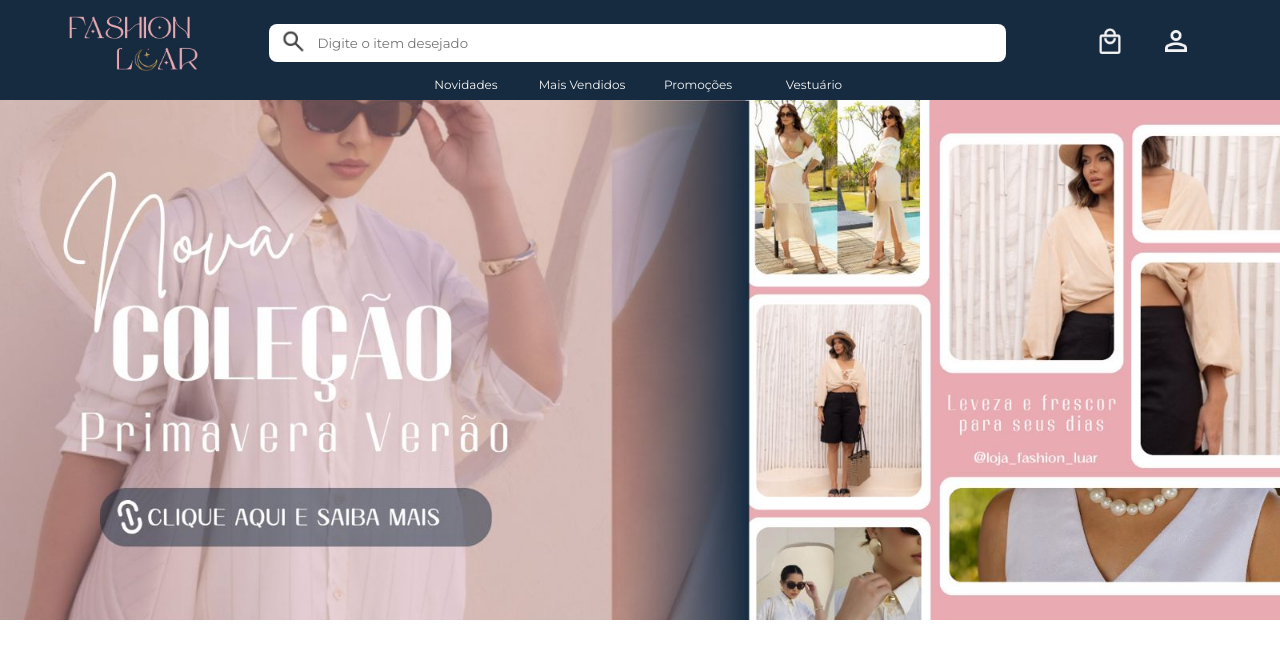
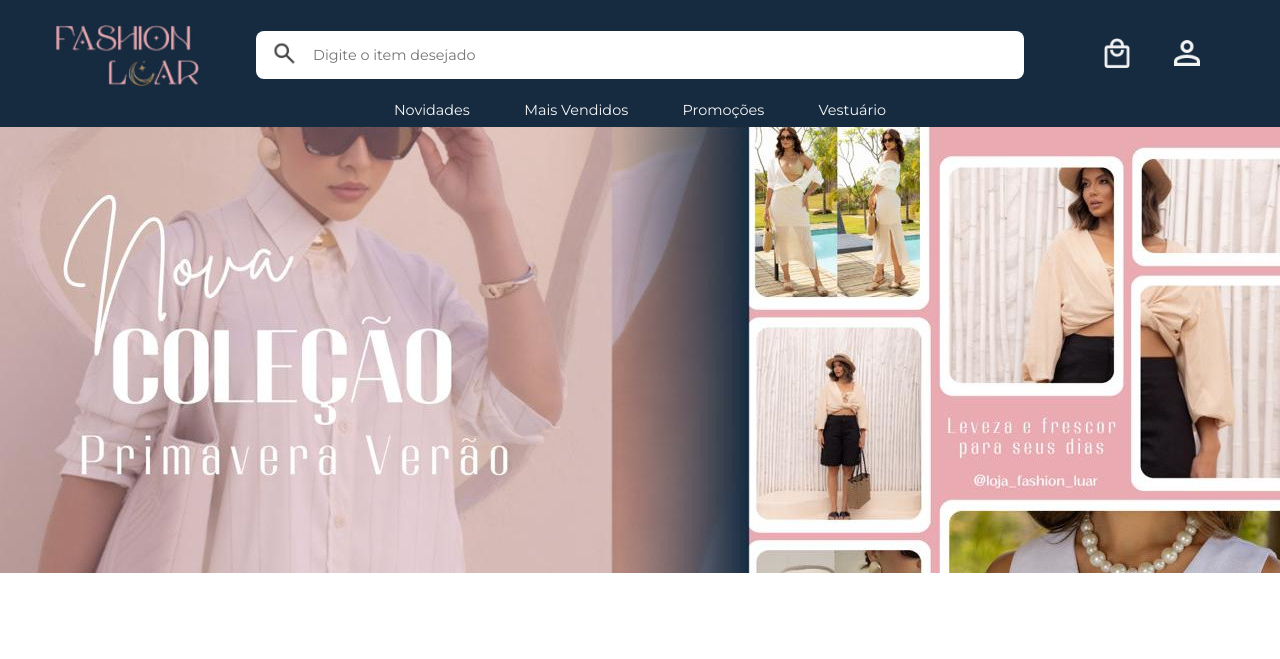
Before and after one commit to EduardaMFerreira/loja_virtual, a PHP site: page / in a window 1280 px wide. Shown: the top 659 px of the page. Run offline with PHP 8.4, Linux system fonts and the light colour scheme.

Commit message:
alteração no header

```diff
--- a/assets/css/style.css
+++ b/assets/css/header.css
@@ -1,33 +1,8 @@
 @charset "UTF-8";
-
-@import url('https://fonts.googleapis.com/css2?family=Krona+One&family=Montserrat:ital,wght@0,100..900;1,100..900&display=swap');
-
-
-:root { /*variáveis de cores tema da página*/
-    --cor-primaria: #000000;
-    --cor-secundaria: #F6F6F6;
-    --cor-terciaria: #162B40;
-    --cor-quartenaria: #D9D9D9;
-    --cor-quintenaria: #E9AAB2;
-    --cor-sexternaria: #3A5872;
-    --cor-hover: #BFA065;
-}
-
-* {
-    /*resetar todo stylo pré definido da css*/
-    margin: 0;
-    padding: 0;
-    font-family: "Montserrat";
-    /**/
-}
-
-body {
-    box-sizing: border-box;
-}
 
 /*Seção do cabeçalho*/
 .cabecalho {
-    width: 100vw;
+    width: 100%;
 }
 
 .cabecalho__conteudo {
@@ -36,23 +11,24 @@ body {
     align-items: center;
     justify-content: space-evenly;
     padding-top: 15px;
+    height: 5em;
 }
 
 .cabecalho__conteudo__imagem {
     background-color: var(--cor-terciaria);
-    width: 130px;
-    height: 56px;
+    width: 9em;
+
 }
 
 .cabecalho__conteudo__pesquisa {
     display: flex;
     align-items: center;
     justify-content: center;
-
+    width: 60%;
 }
 
 .cabecalho__conteudo__pesquisa__lupa {
-    padding: 4px 11px;
+    padding: 9px 15px;
     background-color: #FFFFFF;
     border: none;
     border-radius: 8px 0px 0px 8px;
@@ -64,9 +40,10 @@ body {
 
 .cabecalho__conteudo__pesquisa__barra {
     border: none;
-    width: 43rem; /*43rem*/
-    height: 2.4rem;
+    width: 55rem;
+    height: 3rem;
     border-radius: 0px 8px 8px 0px;
+    font-size: 0.9em;
 }
 
 .cabecalho__conteudo__acesso {
@@ -78,8 +55,8 @@ body {
 }
 
 .cabecalho__conteudo__acesso__imagem {
-    width: 22px;
-    padding: 10px ;
+    width: 26px;
+    padding: 10px;
 }
 
 .cabecalho__conteudo__acesso__imagem:hover {
@@ -92,28 +69,22 @@ body {
     display: flex;
     align-items: center;
     justify-content: center;
+    gap: 3%;
 }
 
 .cabecalho__conteudo__navegacao__link {
     background-color: var(--cor-terciaria);
     color: var(--cor-secundaria);
     text-decoration: none;
-    width: 100px;
     display: flex;
     align-items: center;
     justify-content: center;
     padding: 0.5rem;
     padding-top: 6px;
-    font-size: 0.75rem;
+    font-size: 0.9rem;
 }
 
 .cabecalho__conteudo__navegacao__link:hover {
 
     color: var(--cor-hover);
 }
-
-/*Seção do main*/
-
-.conteudo__imagem {
-    width: 100%;
-}
--- a/index.php
+++ b/index.php
@@ -4,7 +4,7 @@
 <head>
     <meta charset="UTF-8">
     <meta name="viewport" content="width=device-width, initial-scale=1.0">
-    <link rel="stylesheet" href="assets/css/style.css">
+    <link rel="stylesheet" href="./style.css">
     <title>Fashion Luar</title>
 </head>
 <body>
@@ -33,7 +33,7 @@
     </header>
     <main class="conteudo">
         <section>
-            <img class="conteudo__imagem" src="./assets/images/atrativos.jpg" alt="Representação de atrativos">
+            <img class="conteudo__imagem" src="./assets/images/coleção.jpg" alt="Representação de atrativos">
         </section>
         <section id="conteudo__novidades">
 
--- /dev/null
+++ b/style.css
@@ -0,0 +1,33 @@
+@charset "UTF-8";
+@import url("./assets/css/header.css");
+@import url('https://fonts.googleapis.com/css2?family=Krona+One&family=Montserrat:ital,wght@0,100..900;1,100..900&display=swap');
+
+
+:root { /*variáveis de cores tema da página*/
+    --cor-primaria: #000000;
+    --cor-secundaria: #F6F6F6;
+    --cor-terciaria: #162B40;
+    --cor-quartenaria: #D9D9D9;
+    --cor-quintenaria: #E9AAB2;
+    --cor-sexternaria: #3A5872;
+    --cor-hover: #BFA065;
+}
+
+* {
+    /*resetar todo stylo pré definido da css*/
+    margin: 0;
+    padding: 0;
+    font-family: "Montserrat";
+    /**/
+}
+
+body {
+    box-sizing: border-box;
+}
+
+
+/*Seção do main*/
+
+.conteudo__imagem {
+    width: 100%;
+}
```
Also changed, not shown: assets/images/Imagem do WhatsApp de 2024-11-05 à(s) 09.48.58_e757047c.jpg (added), assets/images/atrativos.jpg, assets/images/coleção.jpg (added), assets/images/logo.jpg, carrinho.php (deleted), login.php (deleted), produto.php (deleted).
